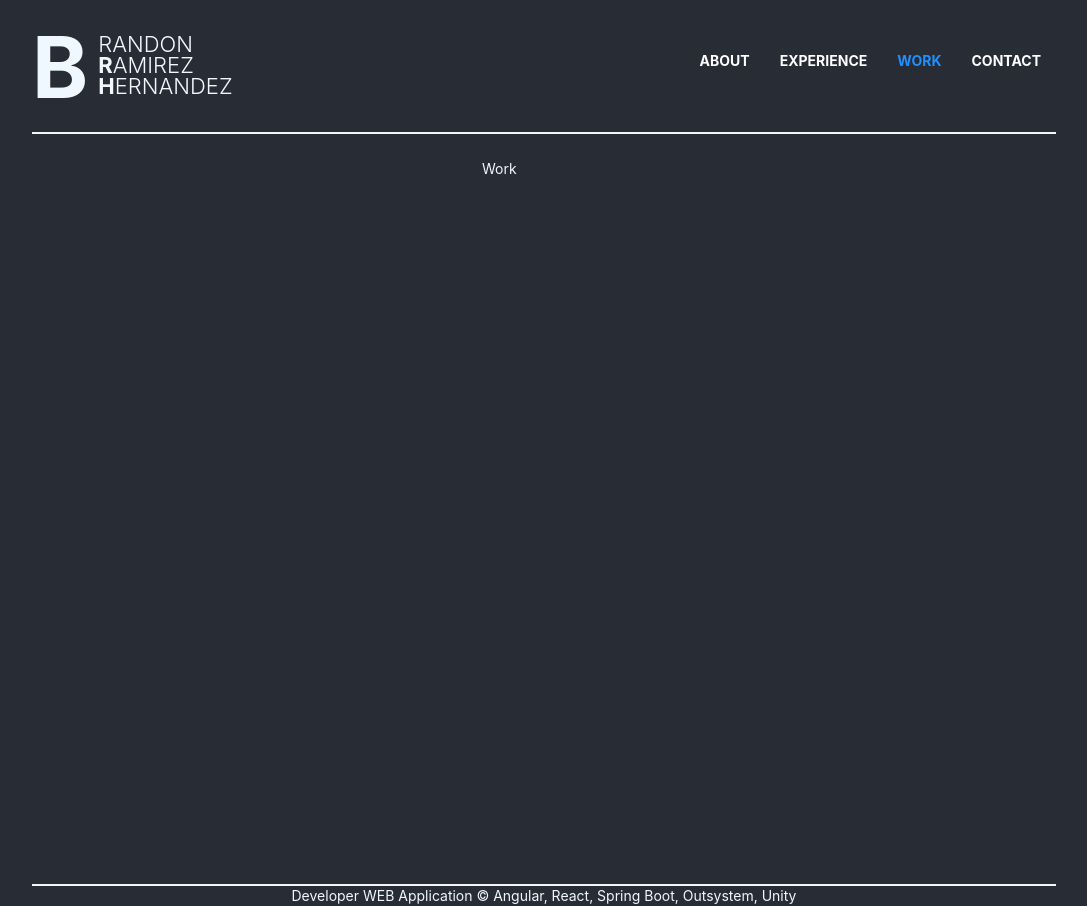
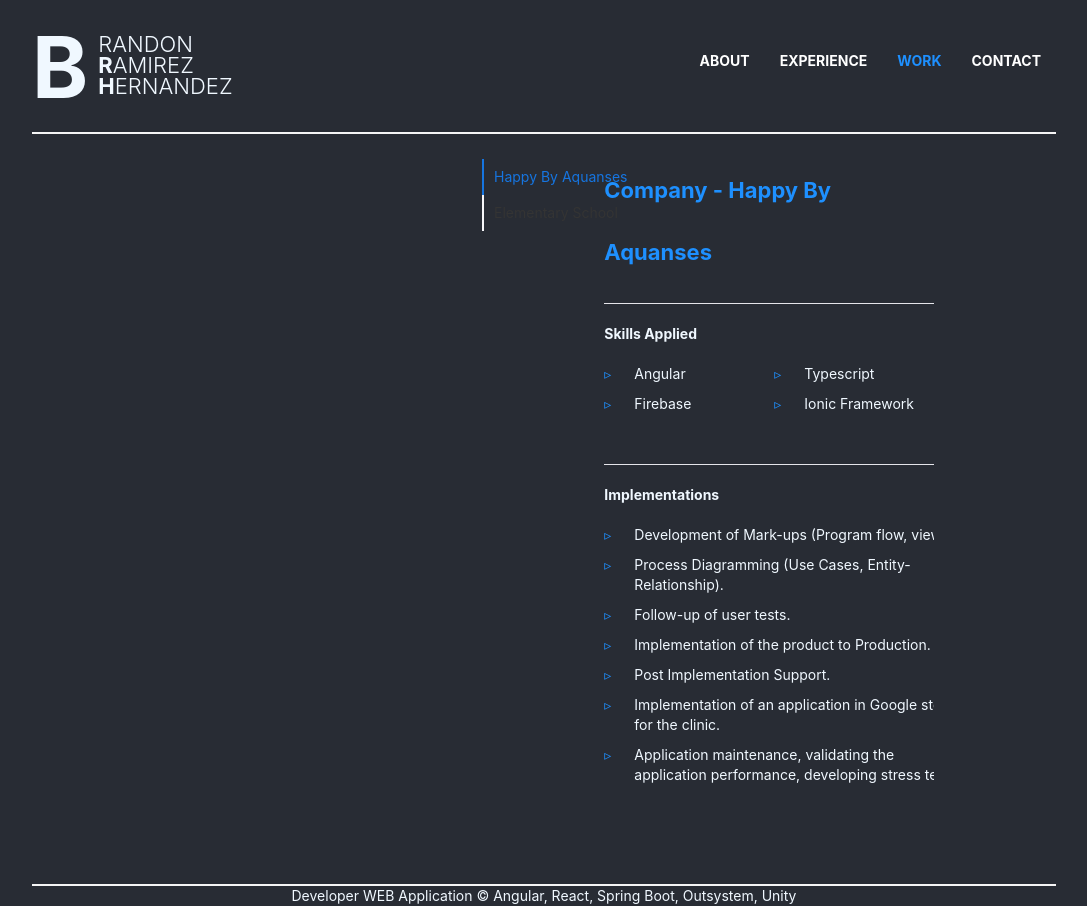
Before and after one commit to Timmytunner8/React-Resume, a React (Create React App) app: page /work in a window 1280 px wide. Shown: the whole page, without its empty margins (96-1183 px from the left). Built offline with nearby package versions, Linux system fonts and the light colour scheme; the HTML template or start-up script is replaced by a standard one.

Commit message:
Finish this project but I working, to implement best practices and not to do static, doing all project dynamic

```diff
--- a/src/components/ui/About.jsx
+++ b/src/components/ui/About.jsx
@@ -22,7 +22,7 @@
       <p>
         I'm still practicing my skills in React for the Front-End part. In the back-end part, I'm learning Spring Boot.
       </p>
-      <ul className='list_skills'>
+      <ul className='list'>
         {skills && skills.map((skill, i) => <li key={i}>{skill}</li>)}
       </ul>
     </div>
--- a/src/components/ui/Experience.jsx
+++ b/src/components/ui/Experience.jsx
@@ -33,7 +33,14 @@
         </Col>
         <Col md={4}>
           {
-            <DetailExperience key={job.link} title={job.name} duration={job.durationWork}/>
+            <DetailExperience
+              key={job.link}
+              id={job.id}
+              title={job.name}
+              position={job.position}
+              details={job.details}
+              duration={job.durationWork}
+            />
           }
         </Col>
       </Row>
--- a/src/components/ui/Work.jsx
+++ b/src/components/ui/Work.jsx
@@ -1,7 +1,44 @@
-import React from 'react'
+import React, { useEffect, useState } from 'react'
+import { Col, Nav, Row } from 'rsuite'
+import { works } from '../../config'
+import { DetailWork } from './detailWork'
 
-export const Work = () => {
+const NavBar = ({ active, onSelect, ...props }) => {
   return (
-    <div>Work</div>
+    <Nav {...props} vertical activeKey={active} onSelect={onSelect} style={{ width: 150 }}>
+      <Nav.Item eventKey='hp'>Happy By Aquanses</Nav.Item>
+      <Nav.Item eventKey='vd'>Elementary School</Nav.Item>
+    </Nav>
   )
 }
+export const Work = () => {
+  const [active, setActive] = useState('hp')
+  const [work, setWork] = useState({})
+
+  useEffect(() => {
+    onChangeInfo();
+  }, [active])
+
+  const onChangeInfo = () => {
+    setWork(works.find(work => work.link === active))
+  }
+  return (
+    <div>
+      <Row>
+        <Col md={4} onClick={onChangeInfo}>
+          <NavBar appearance="subtle" reversed active={active} onSelect={setActive} />
+        </Col>
+        <Col md={4}>
+          {
+            <DetailWork
+              key={work.link}
+              company={work.company}
+              tecnologies={work.tecnologies}
+              details={work.details}
+            />
+          }
+        </Col>
+      </Row>
+    </div>
+  )
+}
--- a/src/components/ui/detailExperience.jsx
+++ b/src/components/ui/detailExperience.jsx
@@ -1,10 +1,18 @@
 import React from 'react'
+import '../../style/experience.css'
 
-export const DetailExperience = ({ title, duration }) => {
+
+export const DetailExperience = ({ title, details, position, duration }) => {
     return (
-        <div>
-            <h1>{title}</h1>
-            <p>{duration}</p>
+        <div className='experience'>
+            <h1>Company - {title}</h1>
+            <span>{position}</span>
+            <br />
+            <strong>{duration}</strong>
+            <br />
+            <ul className='list_exp'>
+                {details && details.map((detail, i) => <li key={i}>{detail}</li>)}
+            </ul>
         </div>
     )
 }
--- /dev/null
+++ b/src/components/ui/detailWork.jsx
@@ -0,0 +1,21 @@
+import React from 'react'
+import '../../style/work.css'
+
+export const DetailWork = ({ company, tecnologies, details }) => {
+  return (
+    <div className='work'>
+            <h1>Company - {company}</h1>
+            <hr />
+            <strong>Skills Applied</strong>
+            <ul className='list_tec'>
+                {tecnologies && tecnologies.map((tec, i) => <li key={i}>{tec}</li>)}
+            </ul>
+            <br />
+            <hr />
+            <strong>Implementations</strong>
+            <ul className='list_work'>
+                {details && details.map((detail, i) => <li key={i}>{detail}</li>)}
+            </ul>
+        </div>
+  )
+}
--- a/src/config.js
+++ b/src/config.js
@@ -23,9 +23,9 @@
             id: 1,
             link: 'tcs',
             name: 'TCS',
+            position: 'Software Engineer',
             details: [
-                'step 1',
-                'step 2'
+                'Improve my skills in Java, Spring Boot, JavaScript, React, and Next. js',
             ],
             durationWork: 'July 2022 - Present'
 
@@ -34,9 +34,13 @@
             id: 2,
             link: 'gr',
             name: 'Grupo Radsoft',
+            position: 'Jr Developer',
             details: [
-                'step 1',
-                'step 2'
+                'Optimize application performance, implementing best practices for the business.',
+                'Application performance, at code level',
+                'Follow-up tests with the user.',
+                'System analysis to implement new modules',
+                'Requirements gathering.'
             ],
             durationWork: 'Febraury 2021 - July 2022'
 
@@ -45,9 +49,11 @@
             id: 3,
             link: 'zin',
             name: 'ZinT3CH',
+            position: 'Jr Developer',
             details: [
-                'step 1',
-                'step 2'
+                'CSS view support',
+                'Improve application performance',
+                'Requirements gathering'
             ],
             durationWork: 'May 2020 - December 2020'
 
@@ -56,12 +62,55 @@
             id: 4,
             link: 'fca',
             name: 'FCA',
+            position: 'Sr Developer',
             details: [
-                'step 1',
-                'step 2'
+                'Process Diagramming (Entity-Relationship).',
+                'Implementation of the product to Production',
+                'Analysis, design and development of the requirements of the business area, for the different areas of Finance',
+                `It was possible to optimize the employee's time in building their reports,
+                only to dedicate to the analysis of the information.`,
+
             ],
             durationWork: 'August 2018 - Febraury 2020'
 
         },
+    ],
+
+    works: [
+        {
+            link: 'hp',
+            company: 'Happy By Aquanses',
+            tecnologies: [
+                'Angular',
+                'Typescript',
+                'Firebase',
+                'Ionic Framework',
+            ],
+            details: [
+                'Development of Mark-ups (Program flow, views).',
+                'Process Diagramming (Use Cases, Entity-Relationship).',
+                'Follow-up of user tests.',
+                'Implementation of the product to Production.',
+                'Post Implementation Support.',
+                'Implementation of an application in Google store, for the clinic.',
+                'Application maintenance, validating the application performance, developing stress tests.'
+            ]
+        },
+        {
+            link: 'vd',
+            company: 'Elementary School',
+            tecnologies: [
+                'Unity',
+                'C#',
+                'Firebase',
+            ],
+            details: [
+                'Implementation of the product to Production.',
+                'Modeling, 2D animation',
+                'Implementation of game mechanics',
+                'The student was able to study through a game and improve his grades.',
+                'Process Diagramming (Use Cases, Entity-Relationship).',
+            ]
+        },
     ]
 }
--- a/src/index.css
+++ b/src/index.css
@@ -117,7 +117,7 @@
   margin: 0;
 }
 
-.list_skills {
+.list{
   display: grid;
   grid-template-columns: repeat(2, minmax(140px, 200px));
   gap: 0px 10px;
@@ -127,7 +127,7 @@
   list-style: none;
 }
 
-.list_skills ul {
+.list ul {
   padding: 0;
   margin: 0;
   list-style: none;
@@ -135,15 +135,13 @@
 
 }
 
-.list_skills li {
+.list li {
   position: relative;
   padding-left: 30px;
   margin-bottom: 10px;
-
-
 }
 
-.list_skills li::before {
+.list li::before {
   content: '▹';
   position: absolute;
   left: 0;
--- /dev/null
+++ b/src/style/experience.css
@@ -0,0 +1,41 @@
+.experience {
+    width: 330px;
+    margin-left: 100px;
+}
+
+.experience h1{
+    color: dodgerblue;
+    font-size: 22px;
+}
+
+.list_exp{
+    display: grid;
+    grid-template-columns: repeat(1, minmax(140px, 200px));
+    gap: 0px 10px;
+    padding: 0px;
+    margin: 20px 0px 0px;
+    overflow: hidden;
+    list-style: none;
+  }
+
+  .list_exp ul {
+    padding: 0;
+    margin: 0;
+    list-style: none;
+    font-size: var(--fz-lg);
+
+  }
+
+  .list_exp li {
+    width: 330px;
+    position: relative;
+    padding-left: 30px;
+    margin-bottom: 10px;
+  }
+
+  .list_exp li::before {
+    content: '▹';
+    position: absolute;
+    left: 0;
+    color: dodgerblue;
+  }
--- /dev/null
+++ b/src/style/work.css
@@ -0,0 +1,73 @@
+.work {
+    width: 330px;
+    margin-left: 100px;
+}
+
+.work h1{
+    color: dodgerblue;
+    font-size: 22px;
+}
+
+.list_work{
+    display: grid;
+    grid-template-columns: repeat(1, minmax(140px, 200px));
+    gap: 0px 10px;
+    padding: 0px;
+    margin: 20px 0px 0px;
+    overflow: hidden;
+    list-style: none;
+  }
+
+  .list_tec {
+    display: grid;
+    grid-template-columns: repeat(2, minmax(140px, 200px));
+    gap: 0px 10px;
+    padding: 0px;
+    margin: 20px 0px 0px;
+    overflow: hidden;
+    list-style: none;
+  }
+
+  .list_work ul {
+    padding: 0;
+    margin: 0;
+    list-style: none;
+    font-size: var(--fz-lg);
+
+  }
+
+  .list_work li {
+    width: 330px;
+    position: relative;
+    padding-left: 30px;
+    margin-bottom: 10px;
+  }
+
+  .list_work li::before {
+    content: '▹';
+    position: absolute;
+    left: 0;
+    color: dodgerblue;
+  }
+
+  .list_tec ul {
+    padding: 0;
+    margin: 0;
+    list-style: none;
+    font-size: var(--fz-lg);
+
+  }
+
+  .list_tec li {
+    width: 330px;
+    position: relative;
+    padding-left: 30px;
+    margin-bottom: 10px;
+  }
+
+  .list_tec li::before {
+    content: '▹';
+    position: absolute;
+    left: 0;
+    color: dodgerblue;
+  }
```
